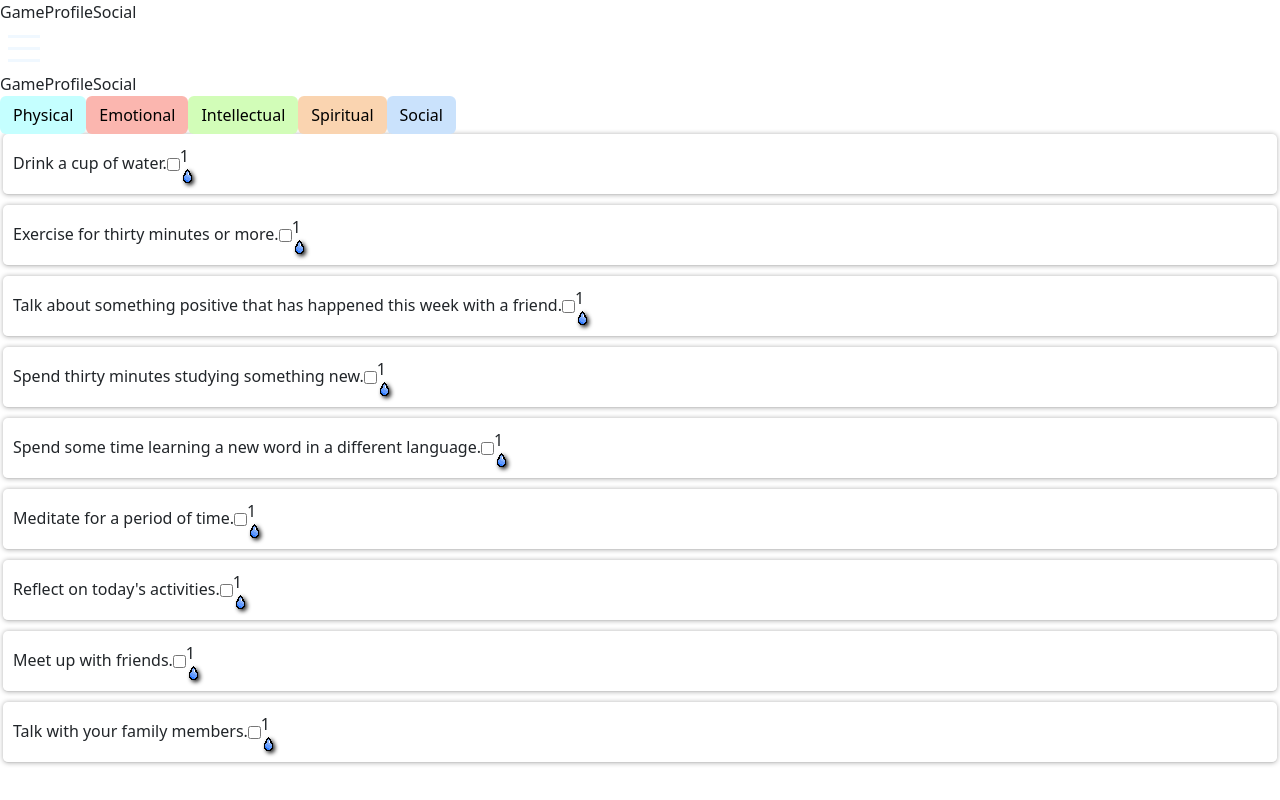
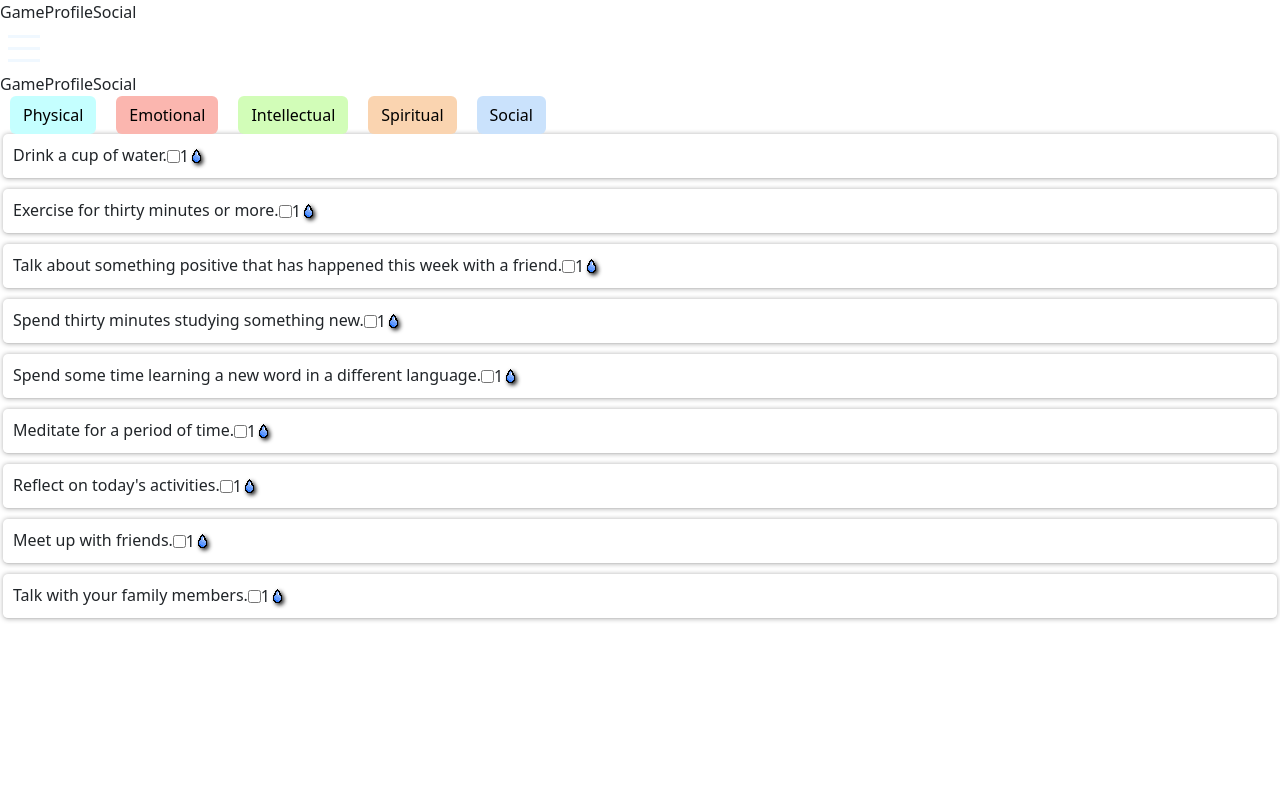
Before and after one commit to leoqode/Riverhacks23, a React (Vite) app in the folder frontend/: page /game in a window 1280 px wide. Built offline with nearby package versions, Linux system fonts and the light colour scheme.

Commit message:
Bug fixes and sapling view component

```diff
--- a/frontend/src/components/HealthDimensions.css
+++ b/frontend/src/components/HealthDimensions.css
@@ -4,9 +4,16 @@
 #d2fdb8 = intellectual
 #cae2fc = social
 */
+
+.dimensions{
+    justify-content: center;
+}
+
 .physical-btn{
     background-color: #c5ffff;
     color: black;
+    margin-left: 10px;
+    margin-right: 10px;
 }
 
 .physical-btn:hover{
@@ -18,6 +25,8 @@
 .spiritual-btn{
     background-color: #fad4b0;
     color: black;
+    margin-left: 10px;
+    margin-right: 10px;
 }
 
 .spiritual-btn:hover{
@@ -29,6 +38,8 @@
 .emotional-btn{
     background-color: #fbb6af;
     color: black;
+    margin-left: 10px;
+    margin-right: 10px;
 }
 
 .emotional-btn:hover{
@@ -40,6 +51,8 @@
 .intellectual-btn{
     background-color: #d2fdb8;
     color: black;
+    margin-left: 10px;
+    margin-right: 10px;
 }
 
 .intellectual-btn:hover{
@@ -51,6 +64,8 @@
 .social-btn{
     background-color: #cae2fc;
     color: black;
+    margin-left: 10px;
+    margin-right: 10px;
 }
 
 .social-btn:hover{
--- a/frontend/src/components/HealthDimensions.jsx
+++ b/frontend/src/components/HealthDimensions.jsx
@@ -5,7 +5,7 @@ import "./HealthDimensions.css";
 
 const HealthDimensions = () => {
   return (
-    <div className="d-inline">
+    <div className="dimensions">
       <button id="physical-btn" className="btn physical-btn">Physical</button>
       <button id="emotional-btn" className="btn emotional-btn">Emotional</button>
       <button id="intellectual-btn" className="btn intellectual-btn">Intellectual</button>
--- /dev/null
+++ b/frontend/src/components/SaplingView.css
@@ -0,0 +1,50 @@
+/* /* .overlay-container{
+    position: absolute;
+    width: 100%;
+    height: 100%;
+  } */
+
+
+.overlay-container{
+    position: relative;
+    justify-items: center;
+}
+
+.platform{
+    position: absolute;
+    top: 0;
+    left: 0;
+    width: 50%;
+    height: 50%;
+    image-rendering: -moz-crisp-edges;
+    image-rendering: -o-crisp-edges;
+    image-rendering: -webkit-optimize-contrast;
+    -ms-interpolation-mode: nearest-neighbor;
+}
+
+.sapling1{
+    position: absolute;
+    top: 0;
+    left: 0;
+    width: 50%;
+    height: 50%;
+    image-rendering: -moz-crisp-edges;
+    image-rendering: -o-crisp-edges;
+    image-rendering: -webkit-optimize-contrast;
+    -ms-interpolation-mode: nearest-neighbor;
+    -webkit-filter: drop-shadow(8px 8px 8px #222);
+    filter: drop-shadow(8px 8px 8px #222);
+    /* animation: overlayAnimation 5s infinite; */
+}
+
+  /* @keyframes overlayAnimation {
+    0% {
+      opacity: 0;
+    }
+    50% {
+      opacity: 1;
+    }
+    100% {
+      opacity: 0;
+    }
+  } */
--- /dev/null
+++ b/frontend/src/components/SaplingView.jsx
@@ -0,0 +1,19 @@
+import React from 'react';
+import './SaplingView.css';
+
+// import staticImage from '../assets/static-image.png';
+// import animatedImage from '../assets/animated-image.gif';
+
+import sapling1 from '../assets/sapling1.png';
+import platform from '../assets/platform.png';
+
+const SaplingView = () => {
+  return (
+    <div className="overlay-container">
+      <img src={platform} alt="platform" className="platform"/>
+      <img src={sapling1} alt="sapling1" className="sapling1"/>
+    </div>
+  );
+};
+
+export default SaplingView;
--- a/frontend/src/components/TaskItem.jsx
+++ b/frontend/src/components/TaskItem.jsx
@@ -11,7 +11,7 @@ const TaskItem = ({task, onToggle}) => {
             checked={task.completed}
             onChange={() => onToggle(task.id)}
         />
-        <div>{task.weight}<img class="point" src={droplet} alt="droplet" /></div>
+        {task.weight}<img className="point" src={droplet} alt="droplet"/>
         </div>
     );
 }
--- a/frontend/src/pages/Game.jsx
+++ b/frontend/src/pages/Game.jsx
@@ -2,6 +2,7 @@ import TaskItem from "../components/TaskItem.jsx";
 import React from "react";
 import sampleTasks from "../json/sampleTasks.json";
 import HealthDimensions from "../components/HealthDimensions.jsx";
+import SaplingView from "../components/SaplingView.jsx";
 
 function Game() {
 
@@ -13,12 +14,13 @@ function Game() {
 
   return (
     <>
-    <HealthDimensions />
+    <SaplingView/>
+    <HealthDimensions/>
     {Object.values(tasks).flatMap((dimensionTasks) =>
         dimensionTasks.map((task) => (
-          <TaskItem key={task.title} task={task} onToggle={handleToggle} />
+          <TaskItem key={task.title} task={task} onToggle={handleToggle}/>
         ))
-      )}
+    )}
 
 
     </>
```
Also changed, not shown: frontend/src/assets/platform.png (added).
